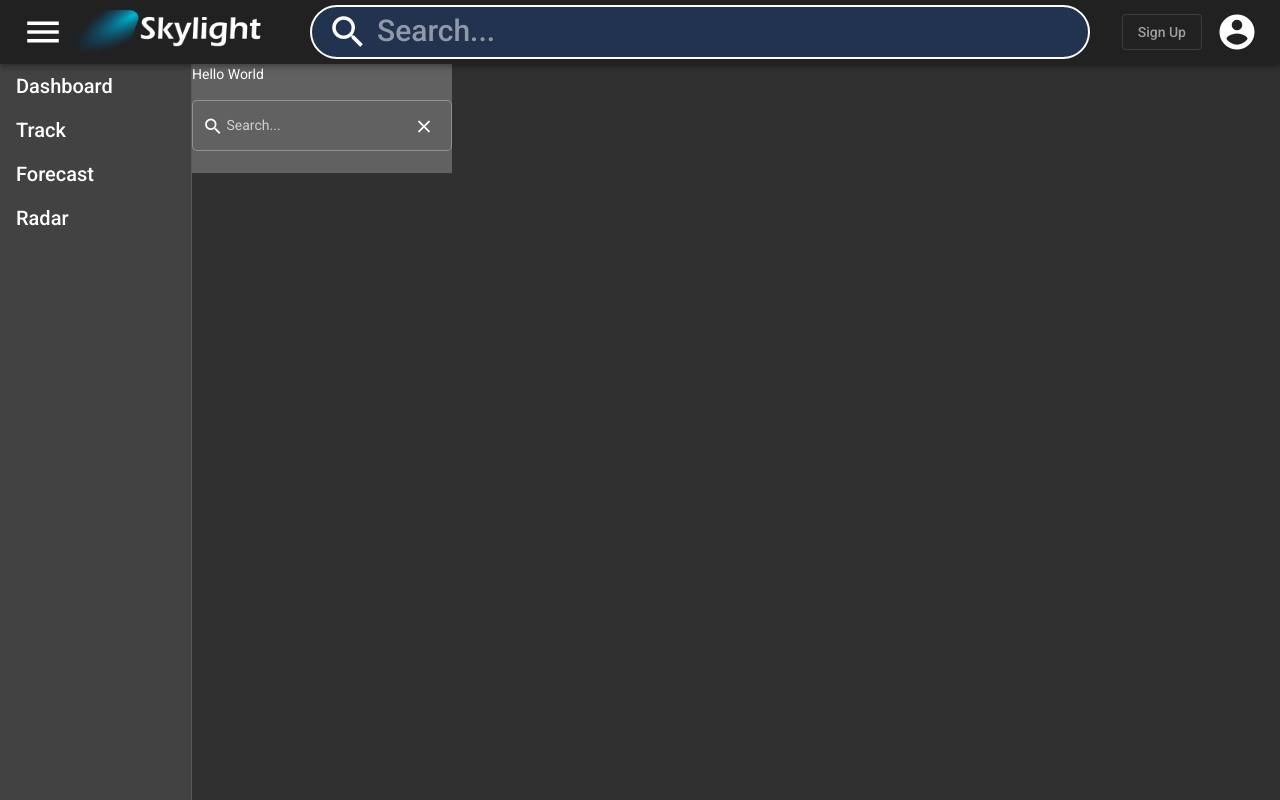
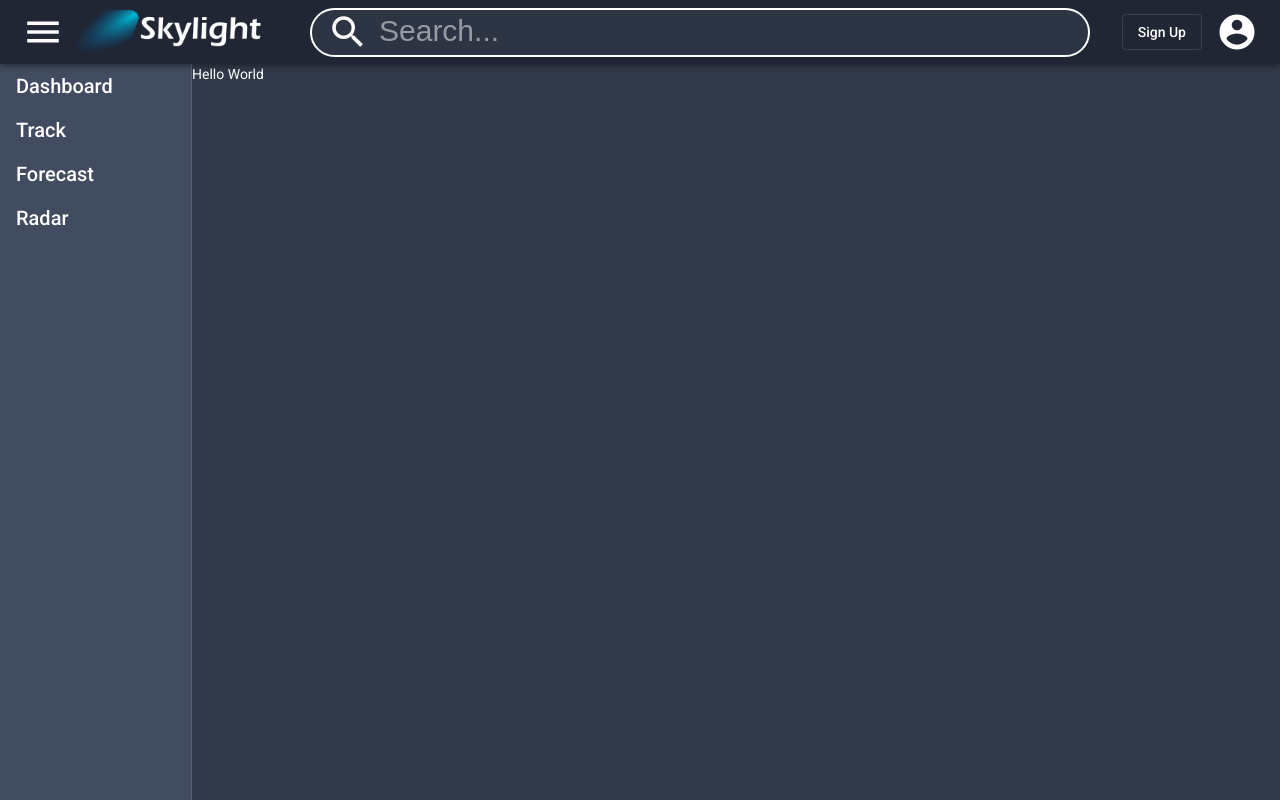
Before and after one commit to JTPenkalski/Skylight, an Angular app in the folder Skylight/Skylight-WebUI/: page / in a window 1280 px wide. Built offline with nearby package versions, Linux system fonts and the light colour scheme.

Commit message:
Added custom theming support for enhanced styling capabilities. Applied styling changes to the search bar component.

```diff
--- a/Skylight/Skylight-WebUI/src/app-theme.scss
+++ b/Skylight/Skylight-WebUI/src/app-theme.scss
@@ -7,20 +7,99 @@
 // Be sure that you only ever include this mixin once!
 @include mat.core();
 
-// Privately define the palettes for your theme using the Material Design palettes available in palette.scss.
+// Privately define the hues for each palette using the Material Design palette generator.
+// Alternatively, see the provided palettes available in palette.scss within the package directory.
+$_skylight-palette: (
+  50: #ebecf5,
+  100: #ccd2df,
+  200: #adb4c5,
+  300: #8e97ac,
+  400: #778198,
+  500: #606c86,
+  600: #535e76,
+  700: #424c60,
+  800: #323a4a,
+  900: #202633, // Primary color used on palette generator.
+  contrast: (
+    50: black,
+    100: black,
+    200: black,
+    300: white,
+    400: white,
+    500: white,
+    600: white,
+    700: white,
+    800: white,
+    900: white
+  )
+ );
+
+// Privately define the color palettes for the theme using the Material Design palettes available in palette.scss.
 // For each palette, you can optionally specify a default, lighter, and darker hue. Available color palettes: https://material.io/design/color/
 // For accent colors, use the SCSS feature unquoted strings.
-$_theme-app-palette-primary: mat.define-palette(mat.$gray-palette);
-$_theme-app-palette-accent: mat.define-palette(mat.$light-blue-palette, A200, A100, A400);
-$_theme-app-palette-warn: mat.define-palette(mat.$red-palette);
+$_skylight-palette-primary: mat.define-palette($_skylight-palette);
+$_skylight-palette-accent: mat.define-palette(mat.$light-blue-palette, A200, A100, A400);
+$_skylight-palette-warn: mat.define-palette(mat.$red-palette);
+
+// Privately define the background and foreground configuration properties for the theme.
+// This is how we achieve greater customization in the following step where the actual theme object is defined.
+// These are based off the default definition for a dark theme in palette.scss.
+$_skylight-theme-foreground: (
+  base: white,
+  divider: rgba(white, 0.12),
+  dividers:  rgba(white, 0.12),
+  disabled: rgba(white, 0.5),
+  disabled-button: rgba(white, 0.3),
+  disabled-text: rgba(white, 0.5),
+  elevation: black,
+  hint-text: rgba(white, 0.5),
+  secondary-text: rgba(white, 0.7),
+  icon: white,
+  icons: white,
+  text: white,
+  slider-min: white,
+  slider-off: rgba(white, 0.3),
+  slider-off-active: rgba(white, 0.3),
+);
+
+$_skylight-theme-background: (
+  status-bar: black,
+  app-bar: map.get($_skylight-palette, 900),
+  background: map.get($_skylight-palette, 800),
+  hover: rgba(white, 0.04),
+  card: map.get($_skylight-palette, 700),
+  dialog: map.get($_skylight-palette, 700),
+  disabled-button: rgba(white, 0.12),
+  raised-button: map.get($_skylight-palette, 700),
+  focused-button: rgba(white, 0.12),
+  selected-button: map.get($_skylight-palette, 800),
+  selected-disabled-button: map.get($_skylight-palette, 700),
+  disabled-button-toggle: black,
+  unselected-chip: map.get($_skylight-palette, 600),
+  disabled-list-option: rgba(white, 0.12),
+  tooltip: map.get($_skylight-palette, 500)
+);
 
 // Create the theme object.
-// A theme consists of configurations for individual theming systems such as "color" or "typography".
-$theme-app: mat.define-dark-theme((color: (primary: $_theme-app-palette-primary, accent: $_theme-app-palette-accent, warn: $_theme-app-palette-warn)));
+// A theme consists of configurations for color, typography, and density options.
+// Note: This is a custom theme implementation to allow for greater control of component/background colors.
+// See https://github.com/angular/components/issues/6244 for more info.
+$skylight-theme: (
+  color: (
+    primary: $_skylight-palette-primary,
+    accent: $_skylight-palette-accent,
+    warn: $_skylight-palette-warn,
+    is-dark: true,
+    foreground: $_skylight-theme-foreground,
+    background: $_skylight-theme-background
+  ),
+  typography: mat.define-typography-config(),
+  density: 0
+);
 
 // Include theme styles for core and each component used in your app.
 // Alternatively, you can import and @include the theme mixins for each component that you are using.
-@include mat.all-component-themes($theme-app);
+@include mat.all-component-themes($skylight-theme);
 
 /// Gets a color from the given palette of the current theme.
 /// @param {'primary' | 'accent' | 'warn'} $palette - The name of the palette to use.
@@ -30,7 +109,7 @@ $theme-app: mat.define-dark-theme((color: (primary: $_theme-app-palette-primary,
 @function color($palette, $hue, $opacity: null)
 {
   // Get the color config from the theme.
-  $color-config: mat.get-color-config($theme-app);
+  $color-config: mat.get-color-config($skylight-theme);
 
   // Get the color palette from the color config.
   $palette: map.get($color-config, $palette);
@@ -40,3 +119,23 @@ $theme-app: mat.define-dark-theme((color: (primary: $_theme-app-palette-primary,
 
   @return $color;
 }
+
+/// Gets a contrast color from the given palette of the current theme.
+/// Contrast colors serve as the text color when using a hue as a background color.
+/// @param {'primary' | 'accent' | 'warn'} $palette - The name of the palette to use.
+/// @param {String} $hue - The hue of the color, based on the Material specification.
+/// @param {int} $opacity - The opacity of the color.
+/// @returns {Color} - The final color from the current theme.
+@function contrast-color($palette, $hue, $opacity: null)
+{
+  // Get the color config from the theme.
+  $color-config: mat.get-color-config($skylight-theme);
+
+  // Get the color palette from the color config.
+  $palette: map.get($color-config, $palette);
+
+  // Get the specific color requested from this palette.
+  $color: mat.get-color-from-palette($palette, '#{$hue}-contrast', $opacity);
+
+  @return $color;
+}
--- a/Skylight/Skylight-WebUI/src/components/app/app.component.html
+++ b/Skylight/Skylight-WebUI/src/components/app/app.component.html
@@ -12,7 +12,7 @@
     <skylight-search-bar class="horizontal-spacer"></skylight-search-bar>
 
     <span class="toolbar-group" style="gap: 8px">
-      <button mat-stroked-button color="primary">Sign Up</button>
+      <button mat-stroked-button>Sign Up</button>
       <button class="mat-icon-button-xxl" mat-icon-button matTooltip="Login">
         <mat-icon>account_circle</mat-icon>
       </button>
@@ -31,16 +31,6 @@
     <mat-sidenav-content role="main">
       <main id="content" style="margin-top: 64px">
         <p>Hello World</p>
-        <div class="search-bar">
-          <mat-form-field appearance="outline">
-            <mat-icon matPrefix>search</mat-icon>
-            <input matInput type="search">
-            <mat-label>Search...</mat-label>
-            <button matSuffix mat-icon-button aria-label="Clear">
-              <mat-icon>close</mat-icon>
-            </button>
-          </mat-form-field>
-        </div>
       </main>
     </mat-sidenav-content>
   </mat-sidenav-container>
--- a/Skylight/Skylight-WebUI/src/components/app/app.component.scss
+++ b/Skylight/Skylight-WebUI/src/components/app/app.component.scss
@@ -13,7 +13,7 @@
 }
 
 #content {
-  background-color: theme.color('primary', 700);
+
 }
 
 .toolbar {
@@ -34,8 +34,12 @@
 }
 
 .sidenav-container {
+  bottom: 0;
   height: 100%;
+  left: 0;
   position: absolute;
+  right: 0;
+  top: 0;
 }
 
 .sidenav {
--- a/Skylight/Skylight-WebUI/src/components/controls/skylight-search-bar/skylight-search-bar.component.scss
+++ b/Skylight/Skylight-WebUI/src/components/controls/skylight-search-bar/skylight-search-bar.component.scss
@@ -1,3 +1,5 @@
+@use '~/src/app-theme' as theme;
+
 input[type="search"]::-webkit-search-decoration,
 input[type="search"]::-webkit-search-cancel-button,
 input[type="search"]::-webkit-search-results-button,
@@ -7,15 +9,14 @@ input[type="search"]::-webkit-search-results-decoration {
 
 .search-bar {
   align-items: center;
-  background: #247cff34;
-  border: 0.125em solid white;
+  background: theme.color('primary', 800, 0.75);
+  border: 0.125em solid theme.contrast-color('primary', 800);
   border-radius: 2em;
   display: flex;
   flex-direction: row;
   gap: 8px;
-  height: 2.5em;
+  height: 2.25em;
   padding: 0 0.75em 0 0.75em;
-
 }
 
 .prefix {
@@ -30,8 +31,10 @@ input[type="search"]::-webkit-search-results-decoration {
   input {
     background: none;
     border: none;
+    color: theme.contrast-color('primary', 800);
     font-size: 1.5em;
     outline: none;
+    width: 100%;
   }
 }
 
--- a/Skylight/Skylight-WebUI/src/index.html
+++ b/Skylight/Skylight-WebUI/src/index.html
@@ -11,7 +11,7 @@
     <link href="https://fonts.googleapis.com/css2?family=Roboto:wght@300;400;500&display=swap" rel="stylesheet">
     <link href="https://fonts.googleapis.com/icon?family=Material+Icons" rel="stylesheet">
 </head>
-  <body class="mat-app-background mat-typography">
+  <body class="mat-typography">
     <app-root></app-root>
   </body>
 </html>
```
